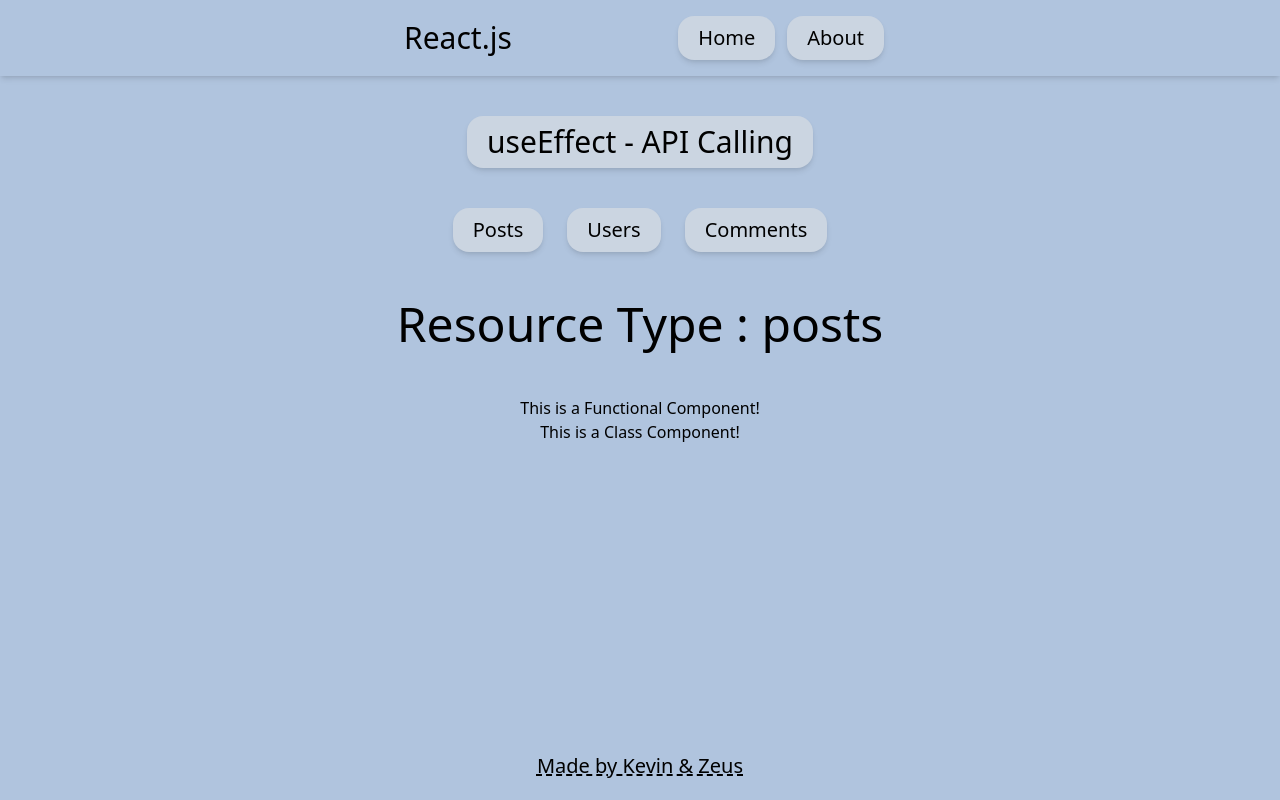
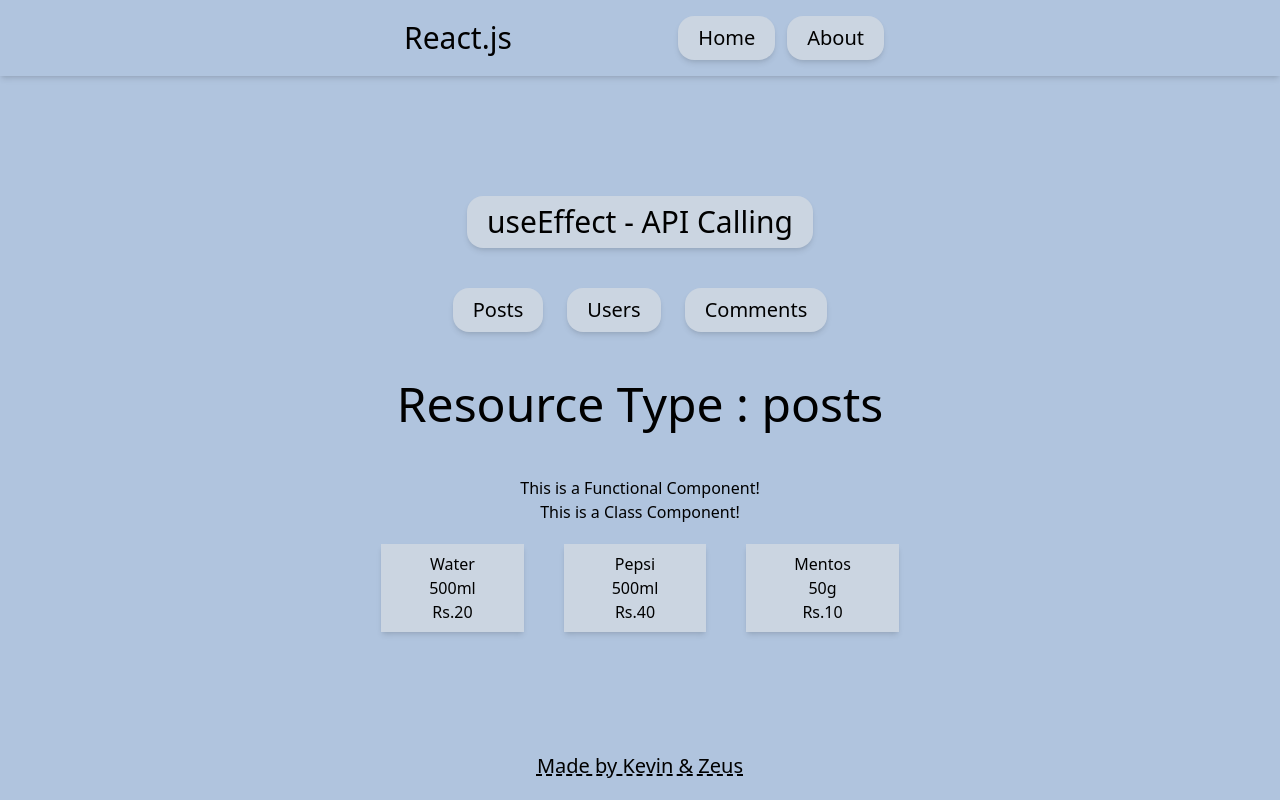
Before and after one commit to itaintkevin/react-intro, a React (Create React App) app: page /about in a window 1280 px wide. Built offline with nearby package versions, Linux system fonts and the light colour scheme.

Commit message:
Added Card

```diff
--- a/src/components/About.jsx
+++ b/src/components/About.jsx
@@ -3,6 +3,7 @@ import Navbar from './Navbar'
 import Footer from './Footer'
 import FuncComp from './FuncComp'
 import ClassComp from './ClassComp'
+import Card from './Card.jsx'
 
 const About = () => {
     const [resourceType, setResourceType] = useState('posts')
@@ -25,7 +26,7 @@ const About = () => {
     return (
         <div className='flex flex-col justify-center items-center h-screen w-full overflow-hidden'>
             <Navbar />
-            <div className="flex flex-col items-center justify-start h-screen w-full">
+            <div className="flex flex-col items-center justify-center h-screen w-full">
                 <div className='text-3xl my-10 rounded-2xl shadow-md bg-slate-300 px-5 py-2'>useEffect - API Calling</div>
                 <div className='text-xl flex'>
                     <button onClick={() => setResourceType('posts')} className='mx-3 bg-slate-300 shadow-md rounded-2xl px-5 py-2'>Posts</button>
@@ -35,6 +36,11 @@ const About = () => {
                 <h1 className='text-5xl my-12'>Resource Type : {resourceType}</h1>
                 <FuncComp/>
                 <ClassComp/>
+                <div className='flex my-5'>
+                    <Card name="Water" quantity="500ml" price="Rs.20"/>
+                    <Card name="Pepsi" quantity="500ml" price="Rs.40"/>
+                    <Card name="Mentos" quantity="50g" price="Rs.10"/>
+                </div>
             </div>
             <Footer />
         </div>
--- a/src/components/Body.jsx
+++ b/src/components/Body.jsx
@@ -1,12 +1,12 @@
 import React from 'react'
-import Card from './Card'
+import Counter from './Counter'
 
 const Body = (props) => {
   return (
     <div className='flex flex-col items-center justify-center h-screen w-full'>
         <h1 className="text-center text-7xl mb-5 animate-bounce">Hello React</h1>
         <h2 className="text-center text-4xl">{props.msg}</h2>
-        <Card />
+        <Counter />
     </div>
   )
 }
--- a/src/components/Card.jsx
+++ b/src/components/Card.jsx
@@ -1,26 +1,23 @@
-import React, { useState } from 'react'
+import React from 'react'
 
-const Card = () => {
-    const [count, setCount] = useState(0);
+// const Card = (props) => {
+//   return (
+//     <div className='bg-slate-300 px-12 py-2 mx-5 shadow-md text-center'>
+//         <div>{props.name}</div>
+//         <div>{props.quantity}</div>
+//         <div>{props.price}</div>
+//     </div>
+//   )
+// }
 
-    const increment = () => {
-        setCount(count + 1);
-    };
-
-    const decrement = () => {
-        setCount(count - 1);
-    };
-
-  return (
-    <div className='flex flex-col items-center rounded-2xl px-12 my-10 bg-slate-300'>
-        <div className='text-xl my-5 shadow-md rounded-2xl p-2'>useState - Counter</div>
-        <div className='text-7xl my-7'>{count}</div>
-        <div className='flex'>
-            <button className='my-5 mx-2 px-5 bg-slate-500 text-white shadow-md rounded-2xl' onClick={decrement}>-</button>
-            <button className='my-5 mx-2 px-5 bg-slate-500 text-white shadow-md rounded-2xl' onClick={increment}>+</button>
-        </div>
-    </div>
-  )
-}
+const Card = ({ name, quantity, price}) => {
+    return (
+      <div className='bg-slate-300 px-12 py-2 mx-5 shadow-md text-center'>
+          <div>{name}</div>
+          <div>{quantity}</div>
+          <div>{price}</div>
+      </div>
+    )
+  }
 
 export default Card
--- /dev/null
+++ b/src/components/Counter.jsx
@@ -0,0 +1,26 @@
+import React, { useState } from 'react'
+
+const Card = () => {
+    const [count, setCount] = useState(0);
+
+    const increment = () => {
+        setCount(count + 1);
+    };
+
+    const decrement = () => {
+        setCount(count - 1);
+    };
+
+  return (
+    <div className='flex flex-col items-center rounded-2xl px-12 my-10 bg-slate-300'>
+        <div className='text-xl my-5 shadow-md rounded-2xl p-2'>useState - Counter</div>
+        <div className='text-7xl my-7'>{count}</div>
+        <div className='flex'>
+            <button className='my-5 mx-2 px-5 bg-slate-500 text-white shadow-md rounded-2xl' onClick={decrement}>-</button>
+            <button className='my-5 mx-2 px-5 bg-slate-500 text-white shadow-md rounded-2xl' onClick={increment}>+</button>
+        </div>
+    </div>
+  )
+}
+
+export default Card
```
